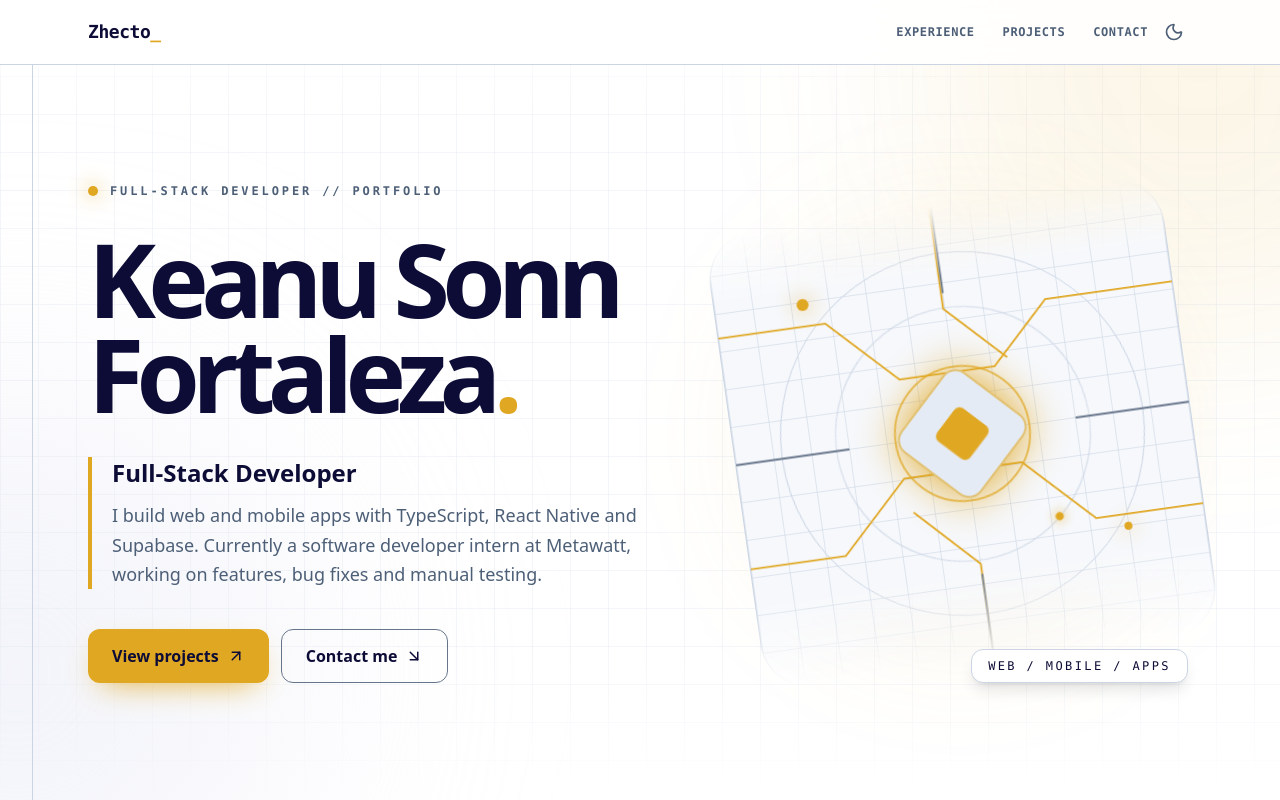
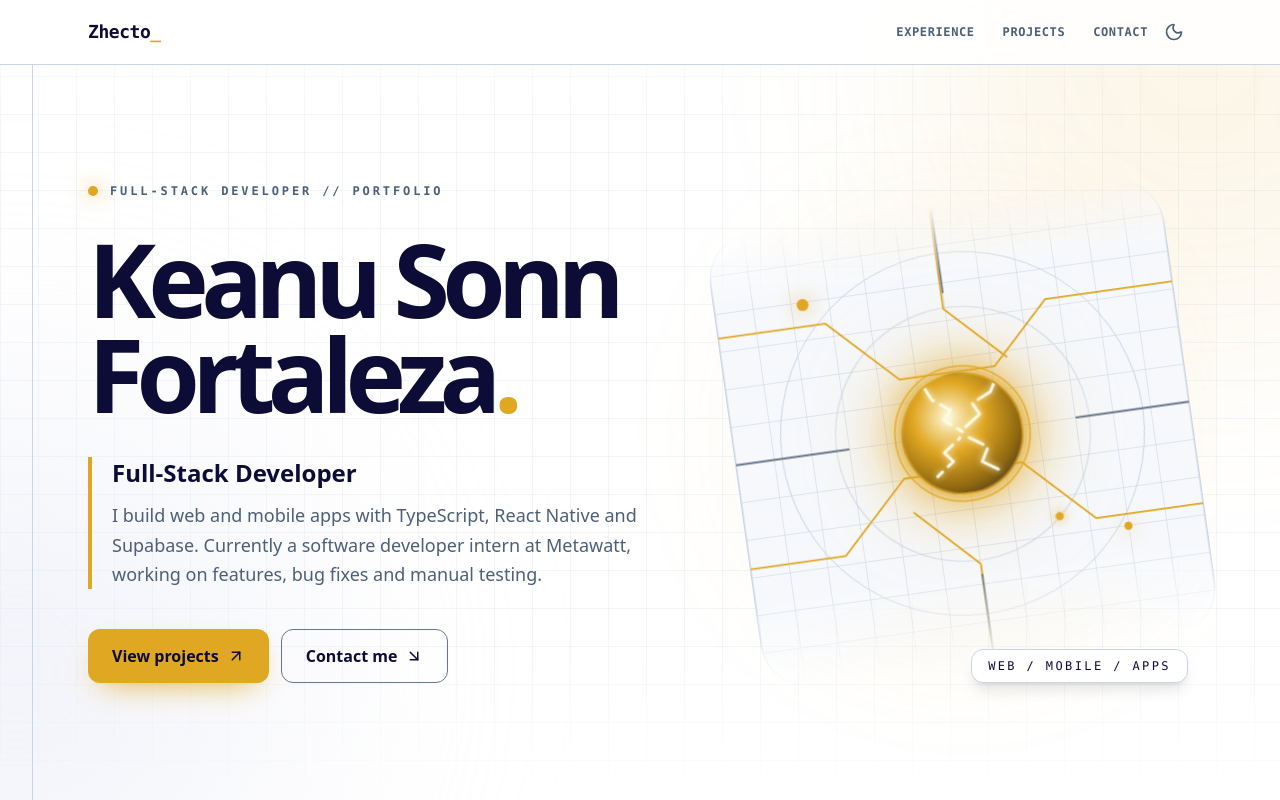
Before and after one commit to Zhecto/my-portfolio, a React (Vite) app: page / in a window 1280 px wide. Shown: the top 800 px of the page. Built offline with nearby package versions, Linux system fonts and the light colour scheme.

Commit message:
Replace hero core with lightning orb

```diff
--- a/src/components/Hero.tsx
+++ b/src/components/Hero.tsx
@@ -43,8 +43,15 @@ export const Hero = () => {
             <path className='circuit-trace' pathLength='1' d='M250 500 V394 L185 328' stroke='var(--tertiary)' style={{ animationDelay: '700ms' }} />
             <path d='M0 250 H125 M375 250 H500 M250 0 V95 M250 405 V500' stroke='var(--outline)' />
           </svg>
-          <div className='bg-surface-container-high border-tertiary/60 absolute inset-[39%] rotate-45 rounded-2xl border-2 shadow-[0_0_45px_var(--tertiary)]' />
-          <div className='signal-breathe bg-tertiary absolute inset-[46%] rotate-45 rounded-md' />
+          <div className='bg-tertiary/30 absolute inset-[32%] rounded-full blur-2xl' />
+          <div className='lightning-core border-tertiary/70 absolute inset-[37%] overflow-hidden rounded-full border-2'>
+            <svg viewBox='0 0 120 120' className='absolute inset-0 size-full fill-none stroke-[#fff9e6] stroke-[3] [stroke-linecap:round] [stroke-linejoin:round]'>
+              <path className='lightning-filament' d='M60 58 43 44 51 35 34 22 28 9' />
+              <path className='lightning-filament' d='M64 54 80 43 74 31 94 22 101 10' style={{ animationDelay: '-1s' }} />
+              <path className='lightning-filament' d='M57 64 39 77 47 87 29 100' style={{ animationDelay: '-2s' }} />
+              <path className='lightning-filament' d='M66 65 84 77 76 91 94 103' style={{ animationDelay: '-3s' }} />
+            </svg>
+          </div>
         </div>
         <div className='bg-surface text-on-surface border-outline-variant absolute -right-2 -bottom-5 rounded-xl border px-4 py-2 font-mono text-xs tracking-[0.2em] uppercase shadow-lg sm:right-1'>
           Web / Mobile / Apps
--- a/src/index.css
+++ b/src/index.css
@@ -108,16 +108,20 @@ body { font-family: ui-sans-serif, system-ui, sans-serif; }
   to { rotate: 360deg; }
 }
 
-@keyframes signal-breathe {
-  50% { scale: 1.18; }
-}
-
 @keyframes circuit-draw {
   to { stroke-dashoffset: 0; }
 }
 
 @keyframes signal-line-draw {
   to { transform: scaleX(1); }
+}
+
+@keyframes lightning-charge {
+  50% { scale: 1.05; box-shadow: 0 0 0 4px color-mix(in srgb, var(--tertiary) 25%, transparent), 0 0 46px var(--tertiary); }
+}
+
+@keyframes lightning-current {
+  50% { stroke-dashoffset: -24; opacity: 1; }
 }
 
 @layer utilities {
@@ -141,12 +145,21 @@ body { font-family: ui-sans-serif, system-ui, sans-serif; }
     background: var(--tertiary);
     box-shadow: 0 0 12px var(--tertiary);
   }
-  .signal-breathe { animation: signal-breathe 3s ease-in-out infinite; }
+  .lightning-core {
+    background: radial-gradient(circle at 40% 35%, #fff9db, var(--tertiary) 34%, #8e6710 68%, var(--on-tertiary));
+    box-shadow: 0 0 0 1px var(--tertiary), 0 0 28px var(--tertiary);
+    animation: lightning-charge 4s ease-in-out infinite;
+  }
+  .lightning-filament {
+    stroke-dasharray: 32 8;
+    filter: drop-shadow(0 0 4px #fff9db);
+    animation: lightning-current 4s ease-in-out infinite;
+  }
 }
 
 @media (prefers-reduced-motion: reduce) {
   html { scroll-behavior: auto; }
-  .rise-in, [data-shown='true'] .signal-node, [data-shown='true'] .signal-line, .circuit-trace, .signal-float, .signal-orbit, .signal-breathe { animation: none; }
+  .rise-in, [data-shown='true'] .signal-node, [data-shown='true'] .signal-line, .circuit-trace, .signal-float, .signal-orbit, .lightning-core, .lightning-filament { animation: none; }
   .signal-line { transform: none; }
   .circuit-trace { stroke-dasharray: none; stroke-dashoffset: 0; }
   .timeline-node { transition: none; }
```
Also changed, not shown: 4 other files (tests, documents, lock files or other folders).
